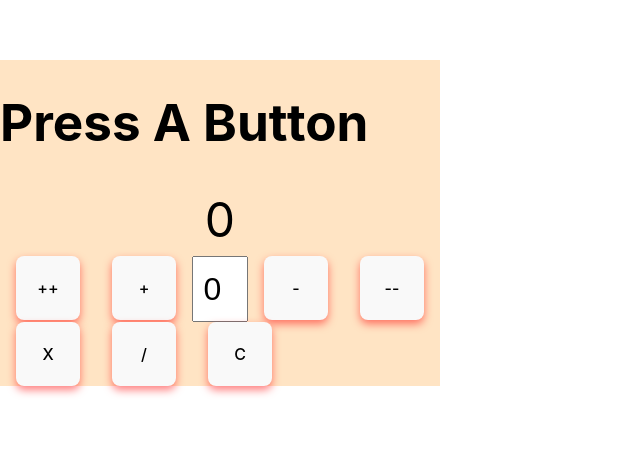
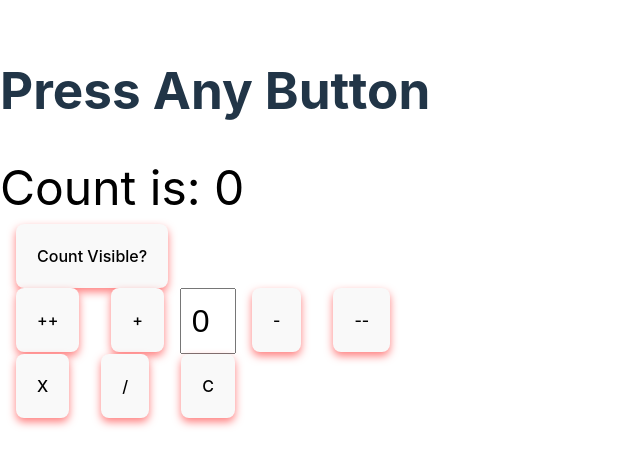
Before and after one commit to SscottK/counter-app, a React (Vite) app: page / in a window 1280 px wide. Shown: the part 177-644 px from the top of the page, without its empty margins (0-640 px from the left). Built offline with nearby package versions, Linux system fonts and the light colour scheme.

Commit message:
Added Count Visibility button

```diff
--- a/src/App.css
+++ b/src/App.css
@@ -1,10 +1,5 @@
-#root {
-  background-color: bisque;
-  color: #000;
-}
 .container {
   display: flex;
-
 }
 
 .board {
@@ -14,12 +9,11 @@
 
 #value {
   display: flex;
-  justify-content: center;
+  justify-content: left;
   font-size: 3rem;
 }
 Button {
   height: 4rem;
-  width: 4rem;
   margin: 0 1rem;
   font-size: 2rem;
   text-align: center;
--- a/src/App.jsx
+++ b/src/App.jsx
@@ -1,7 +1,9 @@
 import React from 'react';
 import Counter from './Counter';
+import "./App.css"
 
 function App() {
+
   return (
     <div>
       <Counter />
--- a/src/Counter.jsx
+++ b/src/Counter.jsx
@@ -4,6 +4,7 @@ import "./App.css"
 
 function Counter() {
   const [value, setValue] = useState(0);
+  const [isVisible, setIsVisible] = useState(true)
 
   const handleIncrement = (incrementValue) => {
     const newValue = value + parseInt(incrementValue, 10);
@@ -25,13 +26,20 @@ function Counter() {
     setValue(newValue)
   }
 
+  const handleVisibilityToggle = () => {
+    setIsVisible(!isVisible)
+  }
   return (
     <div>
-      <h1>Press A Button</h1>
+      <h1>Press Any Button</h1>
       <div className="board">
-        <div id="value" style={{ color: value < 0 ? "red" : "black" }}>
-          {value}
+        <div>
+        {isVisible &&
+        (<div id="value" style={{ color: value < 0 ? "red" : "black" }}>
+          Count is: {value}
         </div>
+        )}
+        <Button action={handleVisibilityToggle} symbol="Count Visible?"></Button></div>
         <div className="container">
           <Button
             action={() =>
@@ -82,6 +90,7 @@ function Counter() {
             }}
             symbol="C"
           ></Button>
+
         </div>
       </div>
     </div>
```
